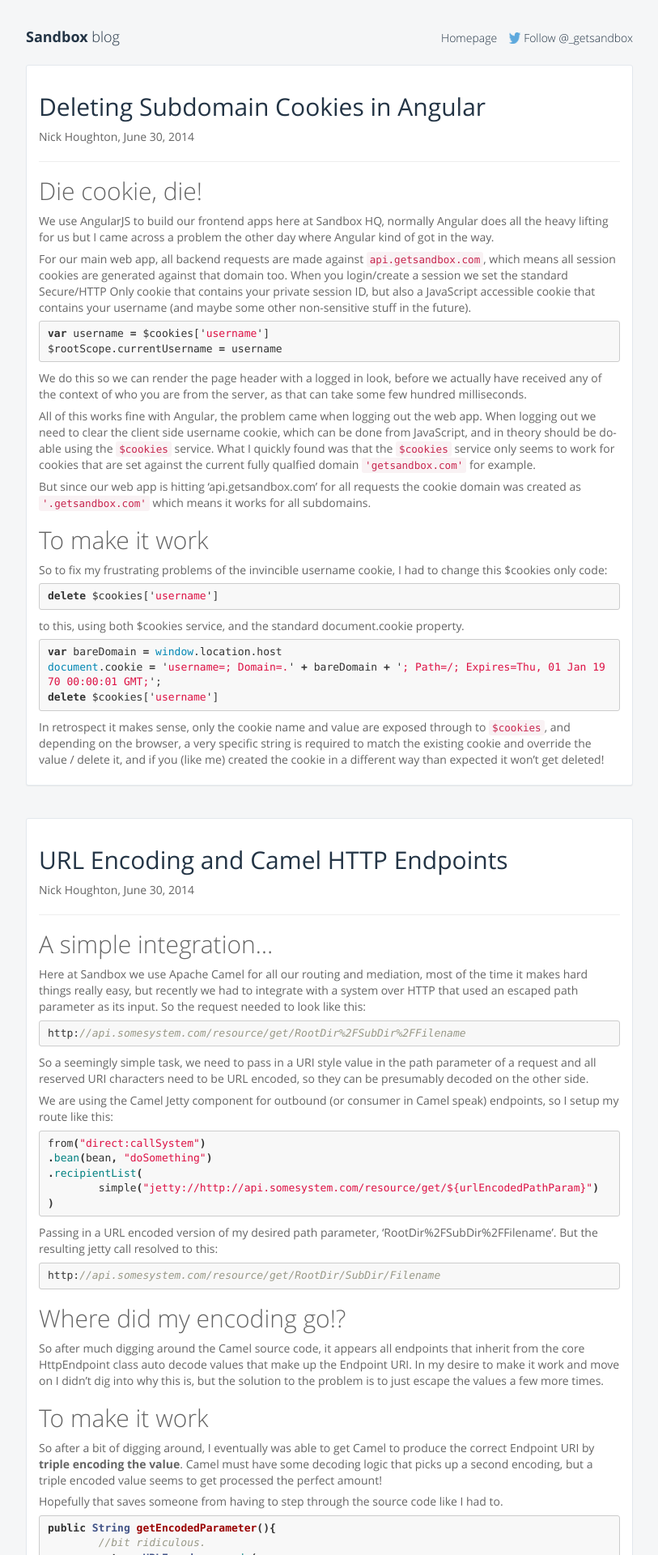
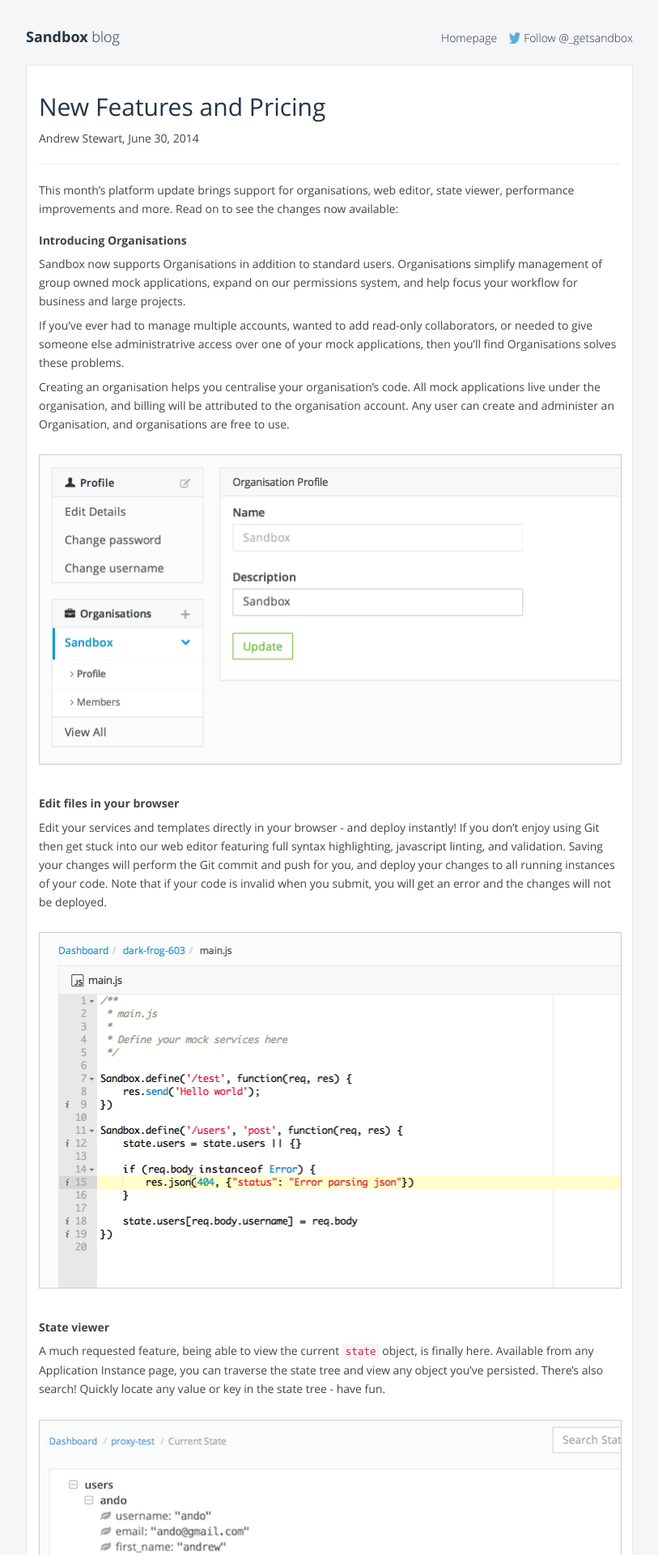
Before and after one commit to getsandbox/getsandbox.github.io, a Jekyll site: the page built from index.html, in a window 1280 px wide. Shown: the top 1920 px of the page at 81% size, without its empty margins (233-1046 px from the left). Built offline with Jekyll 4.4.1, drawn with Linux system fonts in a browser that asks for light colours; the list of posts is cut into pages by our own code; some of the changed text lies outside the part shown.

Commit message:
july update

````diff
--- a/_config.yml
+++ b/_config.yml
@@ -1,3 +1,6 @@
+gems:
+  - jekyll-sitemap
+
 markdown: kramdown
 pygments: true
 # Permalinks
--- a/_posts/2014-05-31-escaping-camel-endpoint-encoding.md
+++ b/_posts/2014-05-31-escaping-camel-endpoint-encoding.md
@@ -4,10 +4,6 @@
 description: A quick tip on Camel URL / URI escaping in endpoints, sometimes like in our situation you need raw encoded content in a Endpoint URI to achieve this you need to triple escape.
 author: nick
 ---
-
-
-A simple integration...
-----------
 
 Here at Sandbox we use Apache Camel for all our routing and mediation, most of the time it makes hard things really easy, but recently we had to integrate with a system over HTTP that used an escaped path parameter as its input. So the request needed to look like this:
 
@@ -34,15 +30,13 @@
 http://api.somesystem.com/resource/get/RootDir/SubDir/Filename
 {% endhighlight %}
 
-Where did my encoding go!?
---------
+### Where did my encoding go!?
 
 So after much digging around the Camel source code, it appears all endpoints that inherit from the core HttpEndpoint class auto decode values that make up the Endpoint URI. In my desire to make it work and move on I didn't dig into why this is, but the solution to the problem is to just escape the values a few more times.
 
 
 
-To make it work
----------
+### Making it work
 
 So after a bit of digging around, I eventually was able to get Camel to produce the correct Endpoint URI by **triple encoding the value**. Camel must have some decoding logic that picks up a second encoding, but a triple encoded value seems to get processed the perfect amount!
 
--- a/_posts/2014-06-23-deleting-subdomain-cookies-in-angular.md
+++ b/_posts/2014-06-23-deleting-subdomain-cookies-in-angular.md
@@ -1,13 +1,9 @@
 ---
 layout: post
-heading: Deleting Subdomain Cookies in Angular
+heading: Deleting Cookies in Angular
 description: A solution to a presumably fairly common problem with using the $cookies service to delete cookies on the client side in AngularJS
 author: nick
 ---
-
-
-Die cookie, die!
-----------
 
 We use AngularJS to build our frontend apps here at Sandbox HQ, normally Angular does all the heavy lifting for us but I came across a problem the other day where Angular kind of got in the way.
 
@@ -27,8 +23,7 @@
 But since our web app is hitting 'api.getsandbox.com' for all requests the cookie domain was created as `'.getsandbox.com'` which means it works for all subdomains.
 
 
-To make it work
----------
+### Making it work
 
 So to fix my frustrating problems of the invincible username cookie, I had to change this $cookies only code:
 
--- /dev/null
+++ b/_posts/2014-06-30-sandbox-features-update.md
@@ -0,0 +1,44 @@
+---
+layout: post
+heading: New Features and Pricing
+description: We've updated the dashboard, released a slew of features and finalised our pricing model.
+author: ando
+---
+
+This month's platform update brings support for organisations, web editor, state viewer, performance improvements and more. Read on to see the changes now available:
+
+### Introducing Organisations
+
+Sandbox now supports Organisations in addition to standard users. Organisations simplify management of group owned mock applications, expand on our permissions system, and help focus your workflow for business and large projects.
+
+If you've ever had to manage multiple accounts, wanted to add read-only collaborators, or needed to give someone else administratrive access over one of your mock applications, then you'll find Organisations solves these problems.
+
+Creating an organisation helps you centralise your organisation's code. All mock applications live under the organisation, and billing will be attributed to the organisation account. Any user can create and administer an Organisation, and organisations are free to use.
+
+<img src="/lib/images/2014_06_30_organisations.png" />
+
+### Edit files in your browser
+
+Edit your services and templates directly in your browser - and deploy instantly! If you don't enjoy using Git then get stuck into our web editor featuring full syntax highlighting, javascript linting, and validation. Saving your changes will perform the Git commit and push for you, and deploy your changes to all running instances of your code. Note that if your code is invalid when you submit, you will get an error and the changes will not be deployed.
+
+<img src="/lib/images/2014_06_30_web_editor.png" />
+
+### State viewer
+
+A much requested feature, being able to view the current ```state``` object, is finally here. Available from any Application Instance page, you can traverse the state tree and view any object you've persisted. There's also search! Quickly locate any value or key in the state tree - have fun.
+
+<img src="/lib/images/2014_06_30_state_viewer.png" />
+
+### Pricing
+
+Pricing has been finalised and made available. However, for a limited time Sandbox will continue to remain free to use while we finailise the implementation of trial plans. The tiered plans cater for small teams of developers through to enterprise plans with options for premium support. There is also a free tier available for individuals - it provides, for free, 1 instance of an application running and responding to requests.
+
+<img src="/lib/images/2014_06_30_pricing.png" />
+
+
+
+### Improved error messages and development feedback cycle
+
+We've been working hard at improving the development feedback cycle and our highest priority item here has been to improve the error messages returned when there's a problem with your code. When pushing code changes, if your code fails the initial validation process an error will be returned describing the file responsible, the invalid code and the line number. Similarly, during runtime, should your code throw an exception, an error will be returned in JSON format with the same details as above.
+
+We always welcome feedback from our users, you can tweet us or reach us here.
````
Also changed, not shown: lib/css/blog.css, lib/images/2014_06_30_dashboard.png (added), lib/images/2014_06_30_organisations.png (added), lib/images/2014_06_30_pricing.png (added), lib/images/2014_06_30_state_viewer.png (added), lib/images/2014_06_30_web_editor.png (added).
